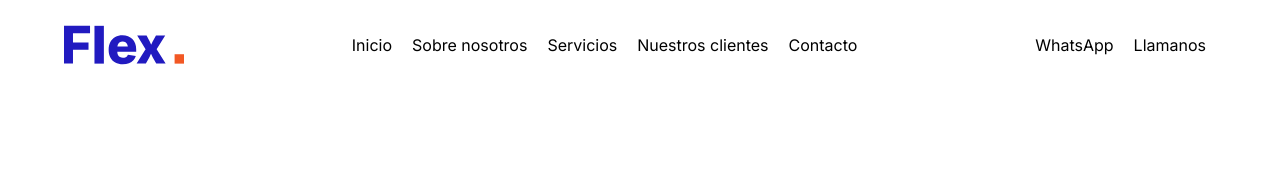
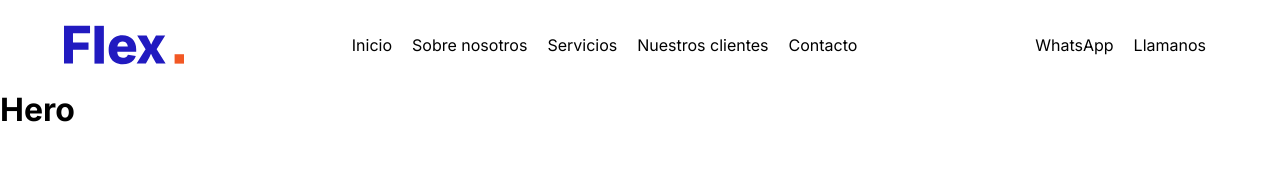
Before and after one commit to steventapiero24/Flexemprende, a React (Vite) app in the folder flex-app/: page / in a window 1280 px wide. Shown: the top 180 px of the page. Built offline with nearby package versions, Linux system fonts and the light colour scheme.

Commit message:
Hero creation

```diff
--- /dev/null
+++ b/flex-app/src/components/Hero.jsx
@@ -0,0 +1,11 @@
+import React from 'react';
+
+const Hero = ()  => {
+    return (
+        <div>
+            <h1>Hero</h1>
+        </div>
+    )
+}
+
+export default Hero
--- a/flex-app/src/pages/Home.jsx
+++ b/flex-app/src/pages/Home.jsx
@@ -1,10 +1,12 @@
 import React from 'react'
 import Nav from '../components/Nav'
+import Hero from '../components/Hero'
 
 const Home = () => {
   return (
     <>
      <Nav/>
+     <Hero/>
     </>
   )
 }
```
